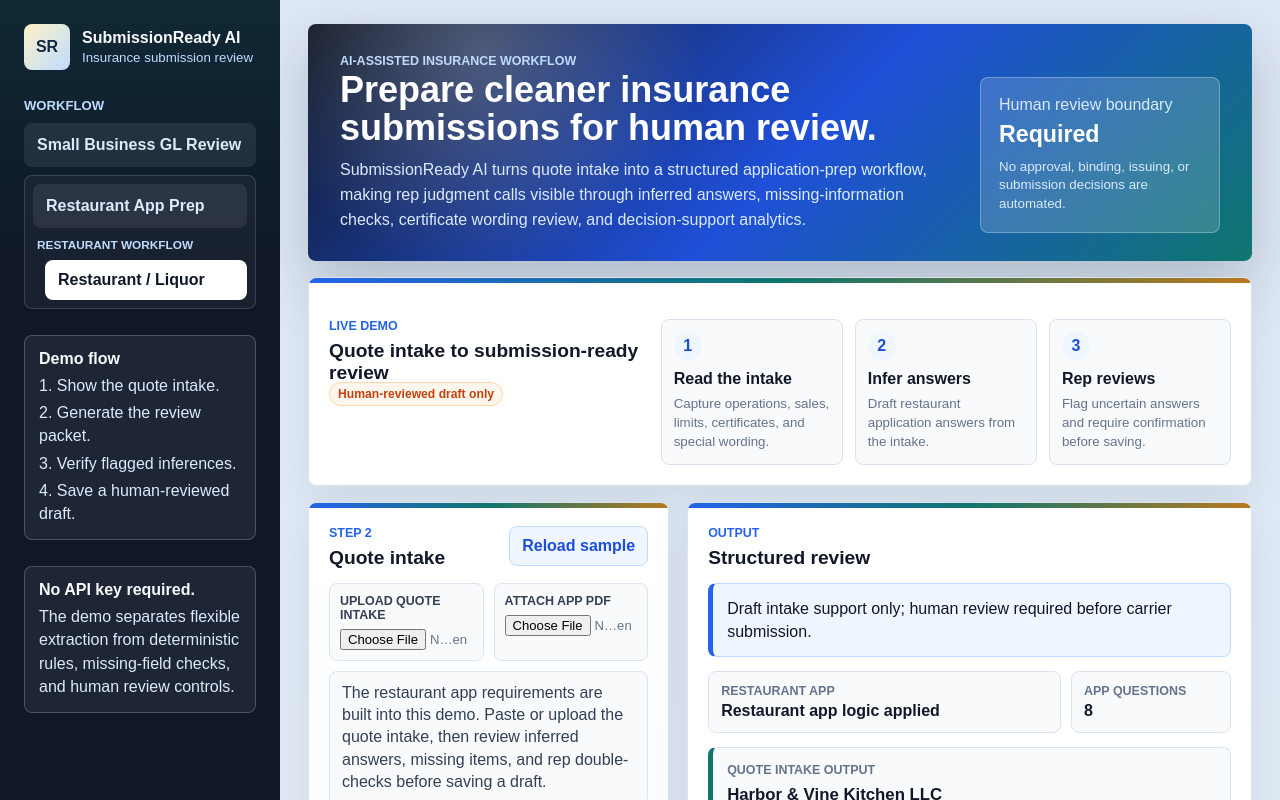
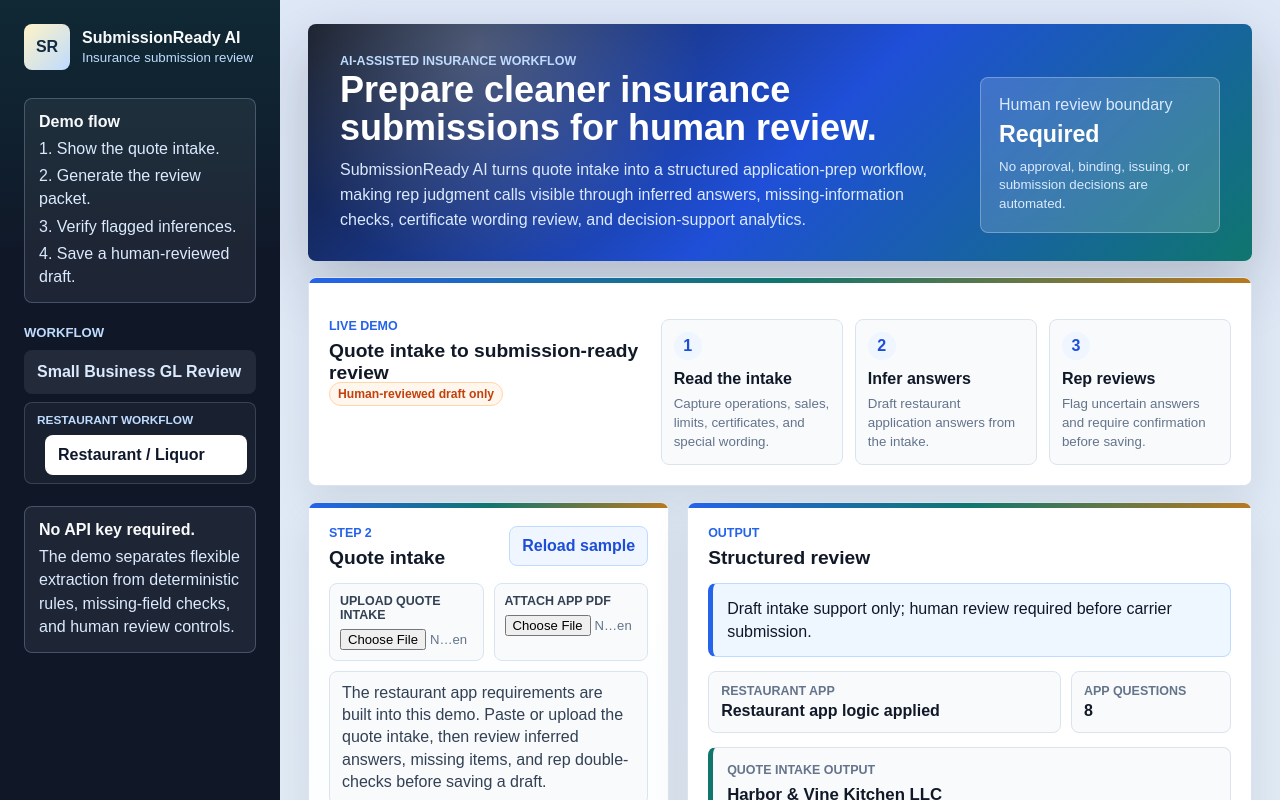
Before and after one commit to Tondie-HSPI/business-review-ai-orchestration, a Next.js app in the folder web/: page / in a window 1280 px wide. Shown: the top 800 px of the page. Built offline with nearby package versions, Linux system fonts and the light colour scheme.

Commit message:
Reorder sidebar demo workflow

```diff
--- a/web/app/globals.css
+++ b/web/app/globals.css
@@ -95,6 +95,10 @@
   margin-bottom: 10px;
 }
 
+.controlGroup {
+  margin-top: 22px;
+}
+
 .segmented {
   display: grid;
   gap: 8px;
@@ -149,7 +153,7 @@
 }
 
 .sidebarNote {
-  margin-top: 26px;
+  margin-top: 22px;
   border: 1px solid rgba(191, 219, 254, 0.25);
   border-radius: 8px;
   padding: 14px;
--- a/web/app/page.tsx
+++ b/web/app/page.tsx
@@ -159,6 +159,14 @@
           </div>
         </div>
 
+        <div className="sidebarNote">
+          <strong>Demo flow</strong>
+          <span>1. Show the quote intake.</span>
+          <span>2. Generate the review packet.</span>
+          <span>3. Verify flagged inferences.</span>
+          <span>4. Save a human-reviewed draft.</span>
+        </div>
+
         <div className="controlGroup">
           <label>Workflow</label>
           <div className="segmented">
@@ -170,13 +178,6 @@
               Small Business GL Review
             </a>
             <div className="workflowGroup">
-              <a
-                href="?workflow=application-prep"
-                className={mode === "application-prep" ? "active" : ""}
-                onClick={(event) => handleWorkflowClick(event, "liquor-restaurant")}
-              >
-              Restaurant App Prep
-            </a>
               <span>Restaurant workflow</span>
               <a
                 href="?workflow=liquor-restaurant"
@@ -187,14 +188,6 @@
               </a>
             </div>
           </div>
-        </div>
-
-        <div className="sidebarNote">
-          <strong>Demo flow</strong>
-          <span>1. Show the quote intake.</span>
-          <span>2. Generate the review packet.</span>
-          <span>3. Verify flagged inferences.</span>
-          <span>4. Save a human-reviewed draft.</span>
         </div>
 
         <div className="sidebarNote">
```
